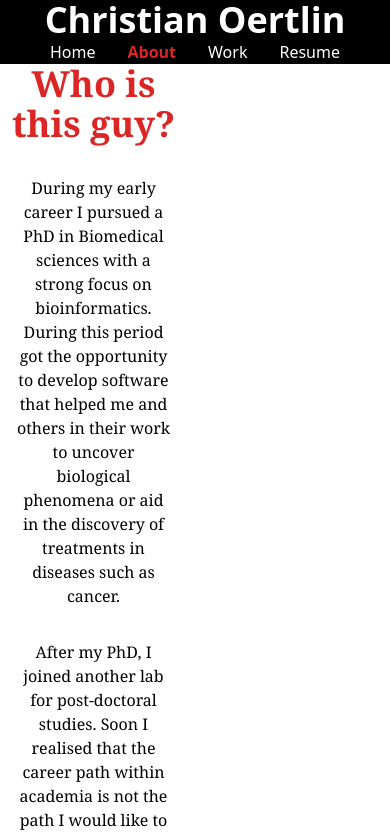
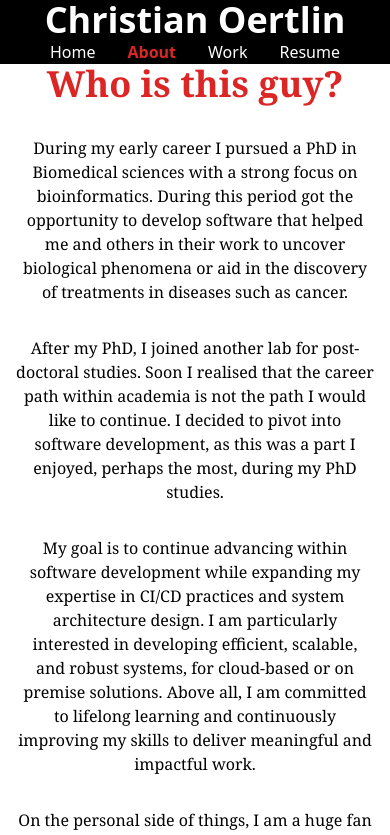
Before and after one commit to ChrOertlin/personal-website, a React (Vite) app: page /about in a window 390 px wide. Shown: the top 835 px of the page. Built offline with nearby package versions, Linux system fonts and the light colour scheme.

Commit message:
chore: optimise about for smaller screen size

```diff
--- a/src/pages/About.tsx
+++ b/src/pages/About.tsx
@@ -5,7 +5,7 @@
 
 function About() {
   return (
-    <div className="grid grid-cols-2 gap-4 h-screen">
+    <div className="grid grid-cols-1 sm:grid-cols-2 gap-4 h-screen">
     <div className="flex flex-col justify-center items-center space-y-4">
       <div className="text-center">
         <h2 className="font-serif font-bold text-red-600 text-4xl">Who is this guy?</h2>
```
